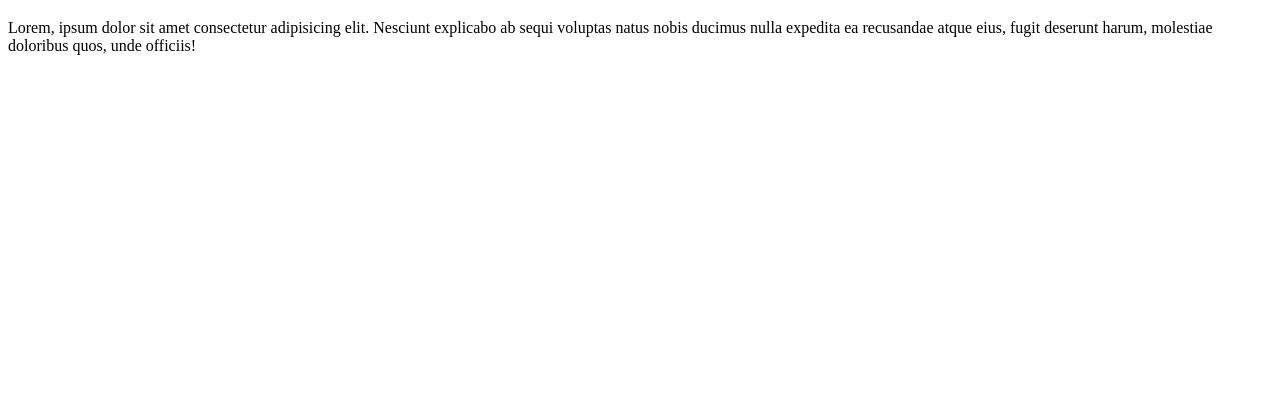
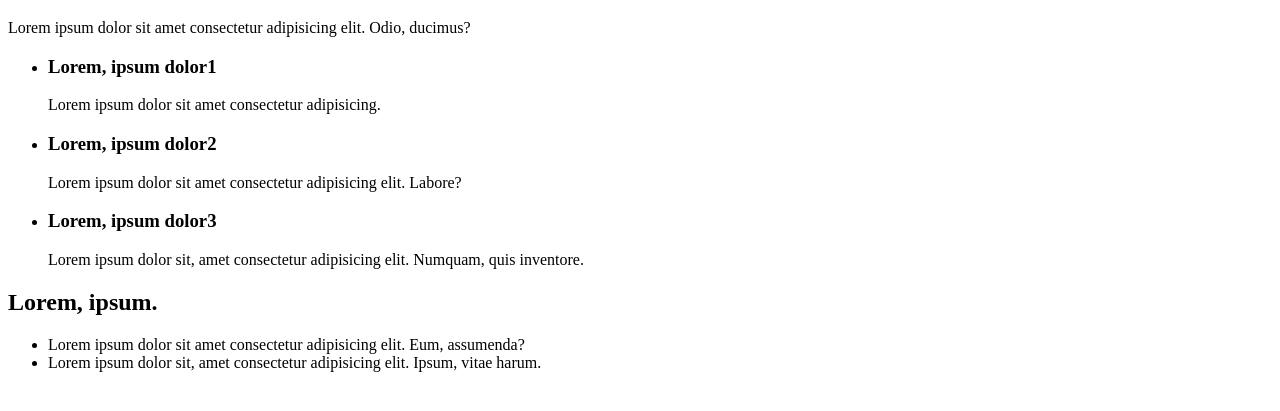
Before and after one commit to sedkol88/test, a plain HTML site: page index.html in a window 1280 px wide. Shown: the part 61-472 px from the top of the page. Drawn offline with Linux system fonts and the light colour scheme.

Commit message:
to check h1 h2 h3 rules
velidator shows the error
outline checking
lack of h2 in the second section

```diff
--- a/index.html
+++ b/index.html
@@ -1,11 +1,48 @@
 <!DOCTYPE html>
 <html lang="en">
-    <head>
-        <meta charset="UTF-8">
-        <meta name="viewport" content="width=device-width, initial-scale=1.0">
-        <title>test</title>
-    </head>
-    <body>
-<h1>Lorem ipsum dolor sit amet.</h1><p>Lorem, ipsum dolor sit amet consectetur adipisicing elit. Nesciunt explicabo ab sequi voluptas natus nobis ducimus nulla expedita ea recusandae atque eius, fugit deserunt harum, molestiae doloribus quos, unde officiis!</p>
-    </body>
+  <head>
+    <meta charset="UTF-8" />
+    <meta name="viewport" content="width=device-width, initial-scale=1.0" />
+    <title>test</title>
+  </head>
+  <body>
+    <h1>Lorem ipsum dolor sit amet.</h1>
+    <p>
+      Lorem ipsum dolor sit amet consectetur adipisicing elit. Odio, ducimus?
+    </p>
+    <section>
+      <ul>
+        <li>
+          <h3>Lorem, ipsum dolor1</h3>
+          <p>Lorem ipsum dolor sit amet consectetur adipisicing.</p>
+        </li>
+        <li>
+          <h3>Lorem, ipsum dolor2</h3>
+          <p>
+            Lorem ipsum dolor sit amet consectetur adipisicing elit. Labore?
+          </p>
+        </li>
+        <li>
+          <h3>Lorem, ipsum dolor3</h3>
+          <p>
+            Lorem ipsum dolor sit, amet consectetur adipisicing elit. Numquam,
+            quis inventore.
+          </p>
+        </li>
+      </ul>
+    </section>
+    <section>
+      <h2>Lorem, ipsum.</h2>
+      <ul>
+        <li>
+          Lorem ipsum dolor sit amet consectetur adipisicing elit. Eum,
+          assumenda?
+        </li>
+        <li>
+          Lorem ipsum dolor sit, amet consectetur adipisicing elit. Ipsum, vitae
+          harum.
+        </li>
+      </ul>
+    </section>
+  </body>
 </html>
```
